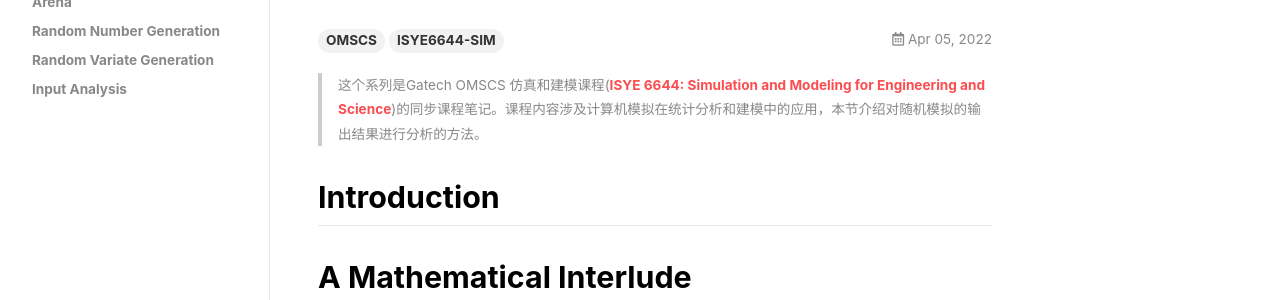
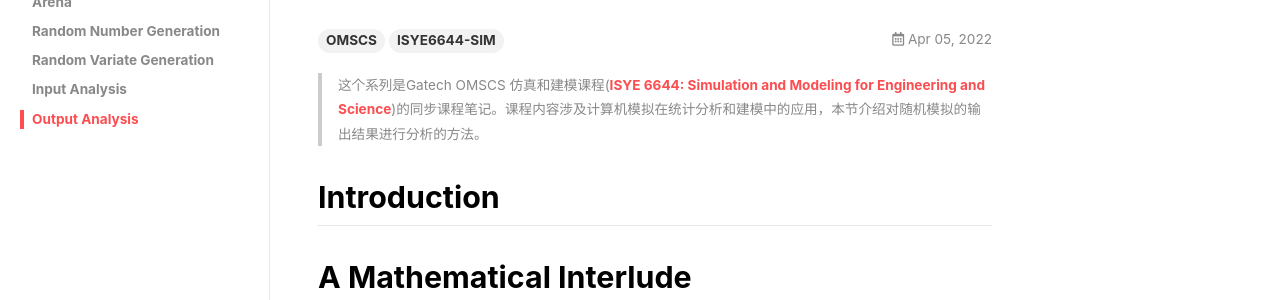
Before and after one commit to peng00bo00/peng00bo00_previous_blog, a Jekyll site: the page built from _posts/2022-04-05-OMSCS-SIM-NOTES-09.md, in a window 1280 px wide. Shown: the part 255-555 px from the top of the page. Built offline with Jekyll 4.4.1, drawn with Linux system fonts in a browser that asks for light colours; nearby versions of some CDN libraries.

Commit message:
Update navigation.yml

```diff
--- a/_data/navigation.yml
+++ b/_data/navigation.yml
@@ -320,3 +320,5 @@ OMSCS-SIM:
         url: /2022/03/08/OMSCS-SIM-NOTES-07.html
       - title: Input Analysis
         url: /2022/03/29/OMSCS-SIM-NOTES-08.html
+      - title: Output Analysis
+        url: /2022/04/05/OMSCS-SIM-NOTES-09.html
```
